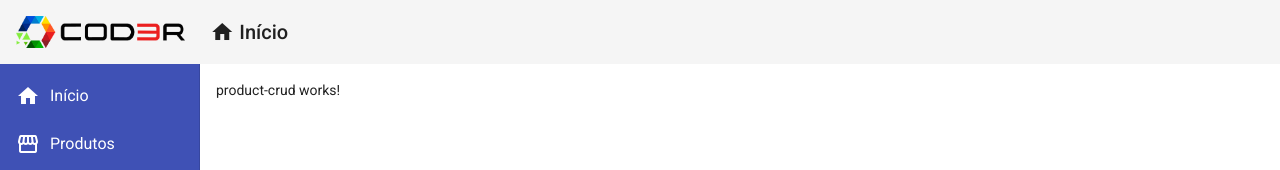
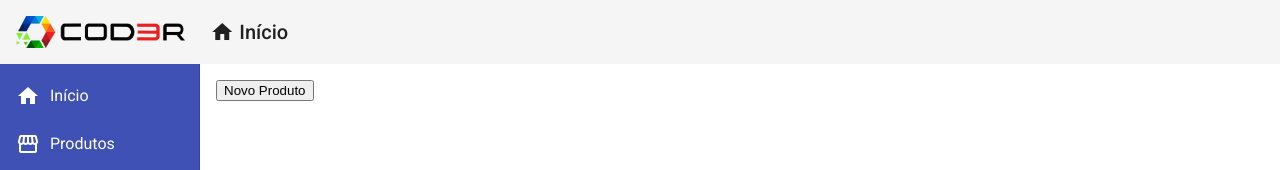
Before and after one commit to yarnando/angular9-cod3r, an Angular app: page /products in a window 1280 px wide. Shown: the top 170 px of the page. Built offline with nearby package versions, Linux system fonts and the light colour scheme.

Commit message:
Aula 19 - Router/navegação

```diff
--- /dev/null
+++ b/src/app/components/product/product-create/product-create.component.html
@@ -0,0 +1 @@
+<p>product-create works!</p>
--- /dev/null
+++ b/src/app/components/product/product-create/product-create.component.ts
@@ -0,0 +1,15 @@
+import { Component, OnInit } from '@angular/core';
+
+@Component({
+  selector: 'app-product-create',
+  templateUrl: './product-create.component.html',
+  styleUrls: ['./product-create.component.css']
+})
+export class ProductCreateComponent implements OnInit {
+
+  constructor() { }
+
+  ngOnInit(): void {
+  }
+
+}
--- a/src/app/views/product-crud/product-crud.component.html
+++ b/src/app/views/product-crud/product-crud.component.html
@@ -1 +1,3 @@
-<p>product-crud works!</p>
+<button mat-raiser-button (click)="navigateToProductCreate()">
+    Novo Produto
+</button>
--- a/src/app/views/product-crud/product-crud.component.ts
+++ b/src/app/views/product-crud/product-crud.component.ts
@@ -1,4 +1,5 @@
 import { Component, OnInit } from '@angular/core';
+import { Router } from '@angular/router'
 
 @Component({
   selector: 'app-product-crud',
@@ -7,9 +8,14 @@
 })
 export class ProductCrudComponent implements OnInit {
 
-  constructor() { }
+  constructor(private router: Router) { }
 
   ngOnInit(): void {
   }
 
+  navigateToProductCreate():void {
+    console.log('Navegando...');
+    this.router.navigate(['/products/create'])
+  }
+
 }
```
Also changed, not shown: src/app/app-routing.module.ts (+6 -1 lines), src/app/app.module.ts (+7 -3 lines), src/app/components/product/product-create/product-create.component.css (added).
